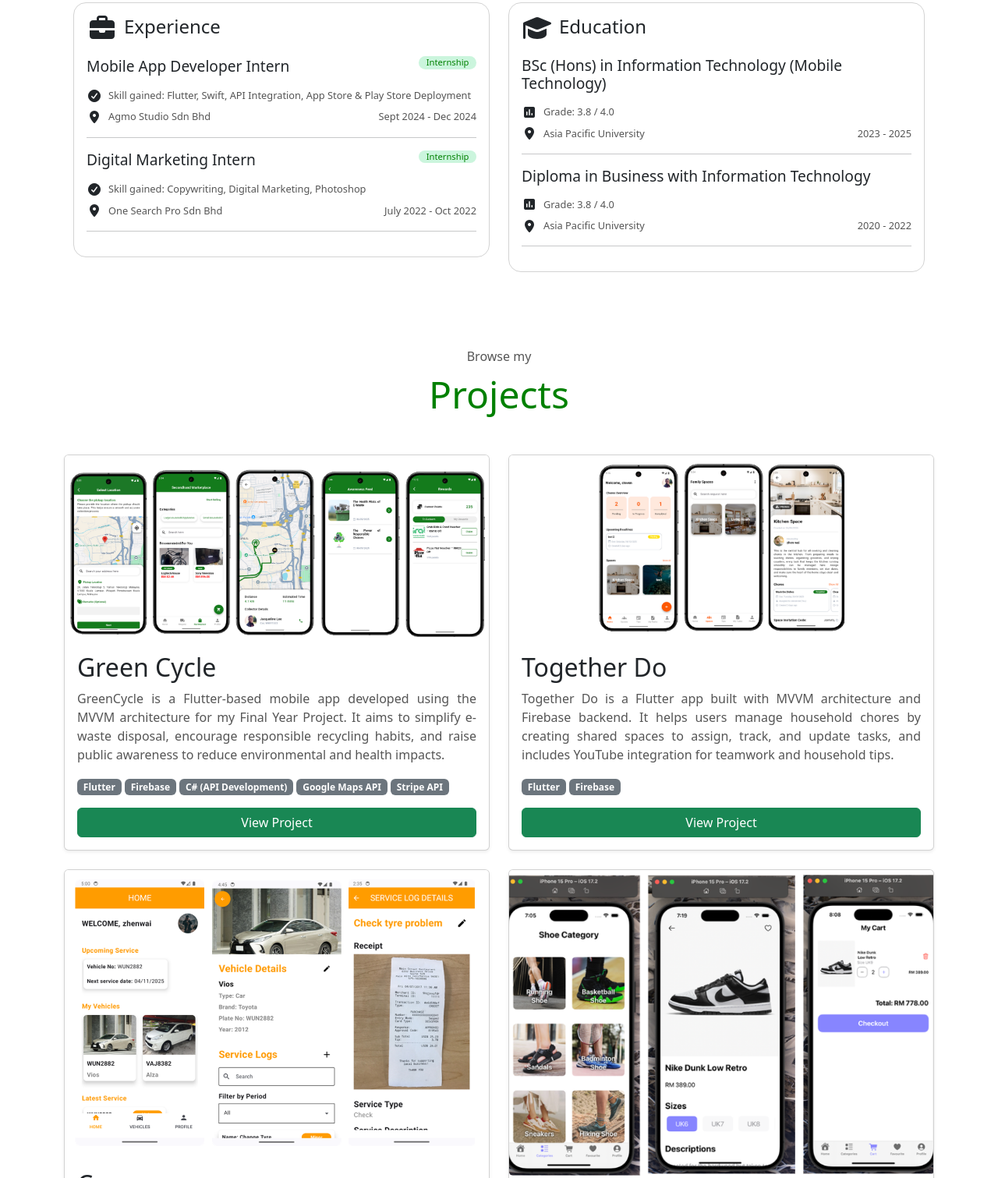
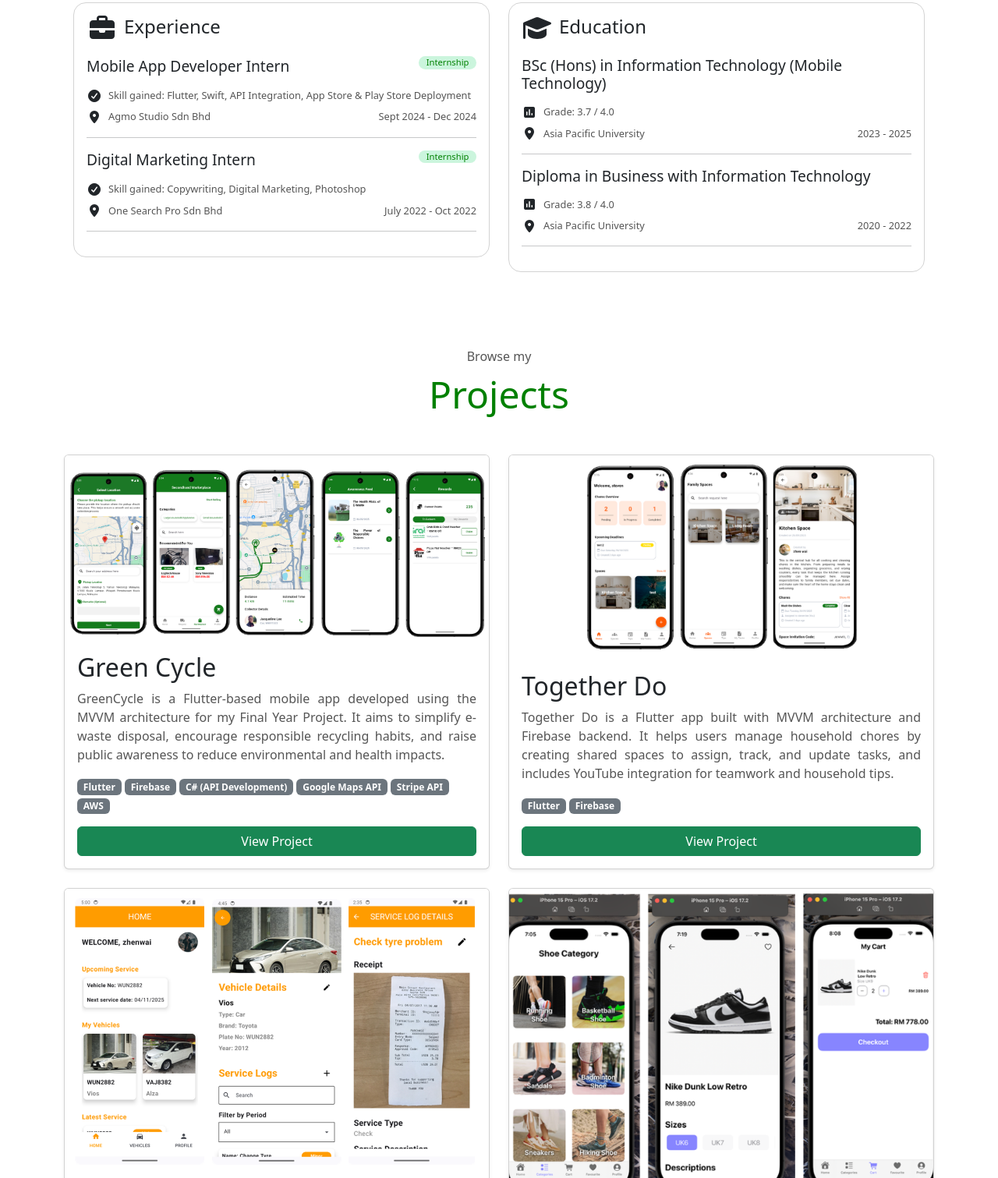
Before and after one commit to zhenwaikok/portfolio-website, a plain HTML site: page index.html in a window 1280 px wide. Shown: the part 899-2410 px from the top of the page at 78% size. Drawn offline with nearby package versions, Linux system fonts and the light colour scheme.

Commit message:
chore: update resume & project skills

```diff
--- a/index.html
+++ b/index.html
@@ -177,7 +177,7 @@
                             <div class="content-2-container">
                                 <div class="subcontent">
                                     <i class="fa-solid fa-square-poll-vertical"></i>
-                                    <p class="content-details">Grade: 3.8 / 4.0</p>
+                                    <p class="content-details">Grade: 3.7 / 4.0</p>
                                 </div>
                             </div>
 
@@ -242,6 +242,7 @@
                             <span class="badge bg-secondary">C# (API Development)</span>
                             <span class="badge bg-secondary">Google Maps API</span>
                             <span class="badge bg-secondary">Stripe API</span>
+                            <span class="badge bg-secondary">AWS</span>
                         </div>
                         <button class="btn btn-success mt-auto"
                             onclick="window.open('https://github.com/zhenwaikok/green_cycle')">View Project</button>
@@ -283,6 +284,7 @@
                             <span class="badge bg-secondary">Kotlin</span>
                             <span class="badge bg-secondary">Firebase</span>
                             <span class="badge bg-secondary">C# (API Development)</span>
+                            <span class="badge bg-secondary">AWS</span>
                         </div>
                         <button class="btn btn-success mt-auto"
                             onclick="window.open('https://github.com/zhenwaikok/carggy')">View Project</button>
```
Also changed, not shown: 1 other file.
